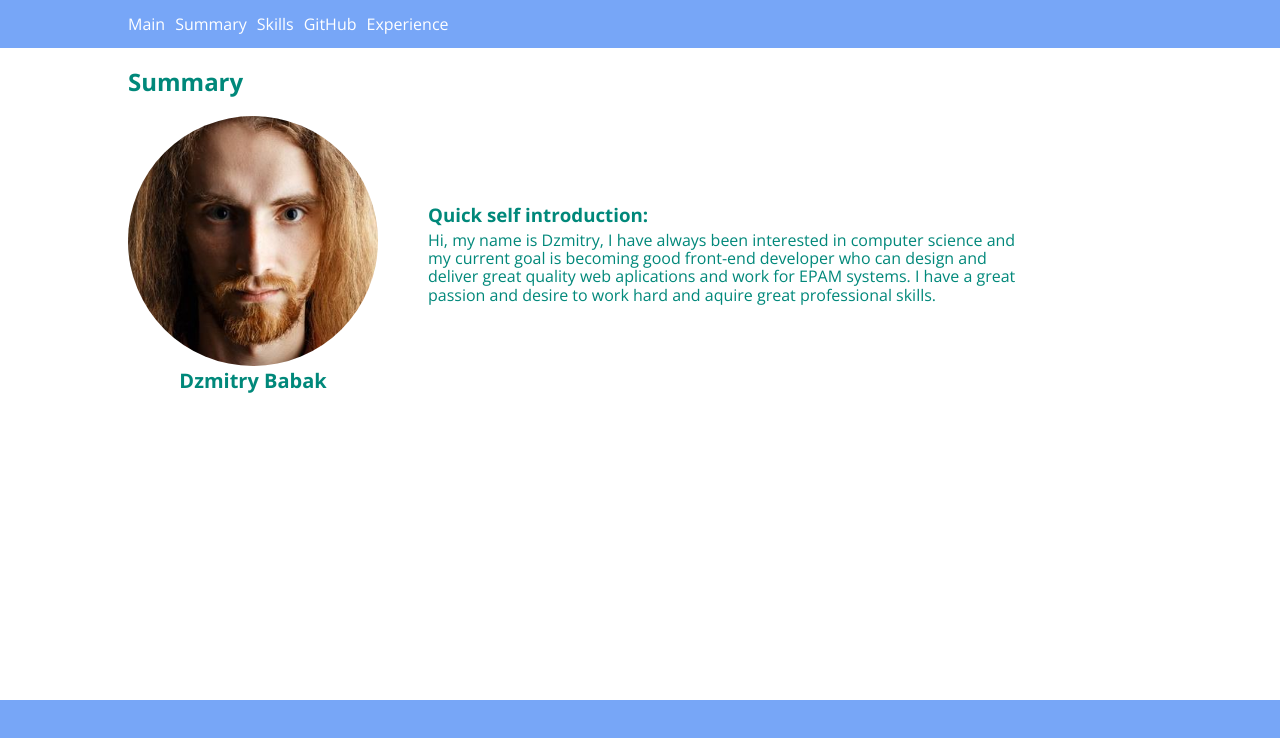
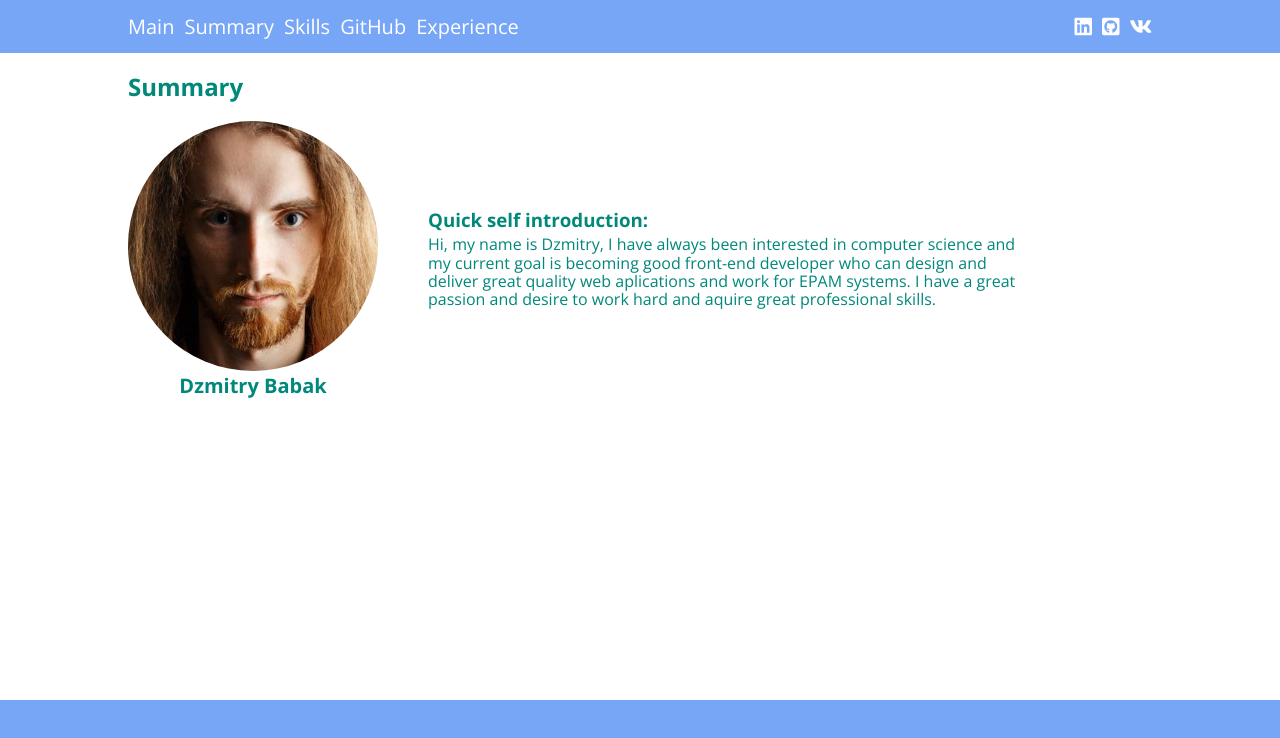
Before and after one commit to DzBabak/rsschool-codejam1-cv, a plain HTML site: page index.html in a window 1280 px wide. Drawn offline with nearby package versions, Linux system fonts and the light colour scheme.

Commit message:
feat:implement navigation social links

```diff
--- a/assets/css/style.css
+++ b/assets/css/style.css
@@ -18,21 +18,50 @@ body {
   margin: 0 auto;
 }
 
-.navigation-links {
+.navigation-links, .social-links {
   list-style: none;
   padding: 15px 0;
   font-size: 0;
+  display: inline-block;
 }
 
-.navigation-link {
+.social-links {
+  float: right;
+}
+
+.navigation-link, .social-link {
+  font-size: 20px;
   display: inline-block;
   margin-right: 10px;
 }
 
-.navigation-links .navigation-link > a {
+.navigation-link:last-child, .social-link:last-child {
+  margin-right: 0;
+}
+
+.navigation-link > a,
+.social-link > a {
   text-decoration: none;
   cursor: pointer;
-  font-size: 16px;
+  color: white
+}
+
+.linked-link:before,
+.git-link:before,
+.vk-link:before {
+  font-family: "Font Awesome 5 Brands";
+}
+
+.linked-link:before {
+  content: '\f08c';
+}
+
+.git-link:before {
+  content: '\f092';
+}
+
+.vk-link:before {
+  content: "\f189";
 }
 
 main {
@@ -59,10 +88,10 @@ section:last-child {
   flex: 0 0 100%;
   padding-bottom: 20px;
 }
+
 .summary-figure {
   max-width: 250px;
 }
-
 
 .summary-figure > img {
   border-radius: 50%;
--- a/index.html
+++ b/index.html
@@ -4,6 +4,7 @@
     <link rel="stylesheet" href="./assets/css/normalize.css">
     <link rel="stylesheet" href="./assets/css/style.css">
     <link href="https://fonts.googleapis.com/css?family=Open+Sans:400,700" rel="stylesheet">
+    <link rel="stylesheet" href="https://use.fontawesome.com/releases/v5.3.1/css/brands.css" integrity="sha384-rf1bqOAj3+pw6NqYrtaE1/4Se2NBwkIfeYbsFdtiR6TQz0acWiwJbv1IM/Nt/ite" crossorigin="anonymous">
     <meta charset="UTF-8">
     <title>CV</title>
 </head>
@@ -16,6 +17,11 @@
                 <li class="navigation-link"><a href="#">Skills</a></li>
                 <li class="navigation-link"><a href="#">GitHub</a></li>
                 <li class="navigation-link"><a href="#">Experience</a></li>
+            </ul>
+            <ul class="social-links">
+                <li class="social-link"><a class="linked-link" href="https://www.linkedin.com/in/dzmitry-babak" target="_blank"></a> </li>
+                <li class="social-link"><a class="git-link" href="https://github.com/DzmitryBabak" target="_blank"></a> </li>
+                <li class="social-link"><a class="vk-link" href="https://vk.com/alexgott_vkl" target="_blank"></a> </li>
             </ul>
         </nav>
     </header>
```
